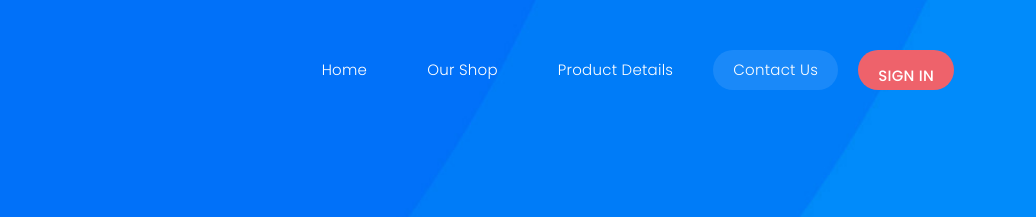
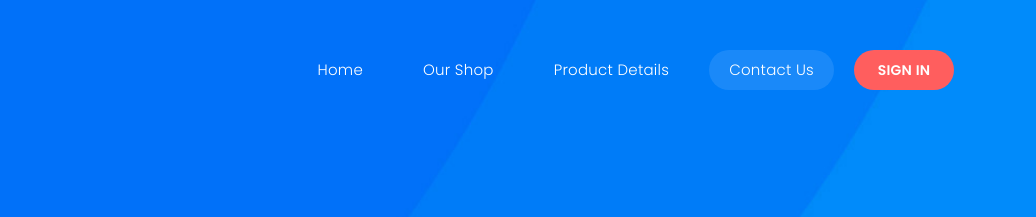
Before and after one commit to AlirezaAk2001/Lugx_Gaming, a plain HTML site: page contact.html in a window 1280 px wide. Shown: the top 217 px of the page, 244-1280 px from the left. Drawn offline with nearby package versions, Linux system fonts and the light colour scheme.

Commit message:
Update contact.html

```diff
--- a/contact.html
+++ b/contact.html
@@ -27,6 +27,33 @@ https://templatemo.com/tm-589-lugx-gaming
 
 -->
   </head>
+
+  <style>
+  .btn-signin {
+    background-color: #ff5e5e !important;
+    padding: 10px 20px !important;
+    border-radius: 25px !important;
+    color: white !important;
+    font-weight: 600 !important;
+    display: flex !important;
+    align-items: center !important;
+    justify-content: center !important;
+    height: 40px !important;
+    min-width: 100px !important;
+    font-size: 14px !important;
+    text-transform: uppercase;
+    white-space: nowrap;
+  }
+
+  @media (max-width: 768px) {
+  .btn-signin {
+    font-size: 13px;
+    padding: 8px 16px;
+    height: auto;
+    min-width: auto;
+  }
+}
+</style>
 
 <body>
 
@@ -61,7 +88,7 @@ https://templatemo.com/tm-589-lugx-gaming
                       <li><a href="product-details.html">Product Details</a></li>
                       <li><a href="contact.html" class="active">Contact Us</a></li>
                       <li>
-                        <a href="signLog.html?tab=login" class="btn btn-primary">Sign In</a>
+                        <a href="signLog.html?tab=login" class="btn btn-primary btn-signin">Sign In</a>
                       </li>
                   </ul>
                     <a class='menu-trigger'>
```
